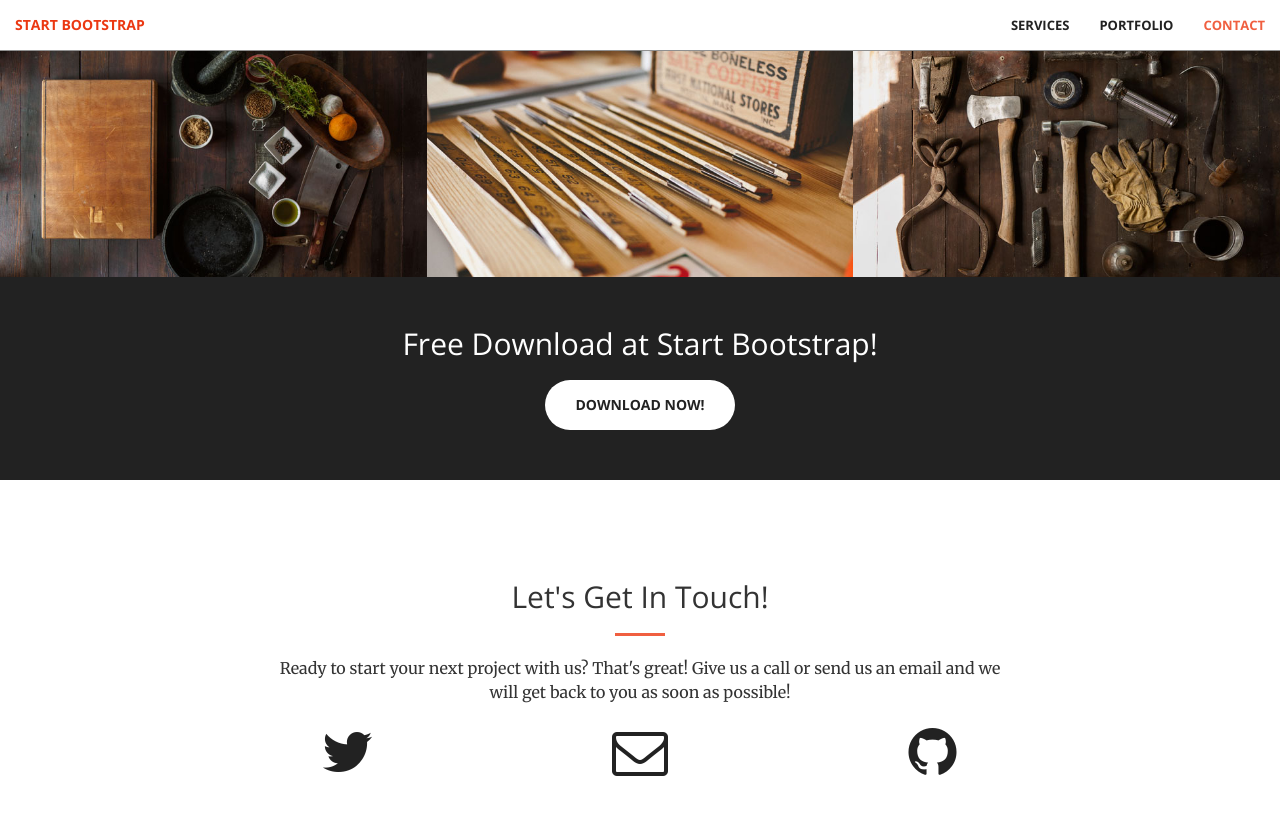
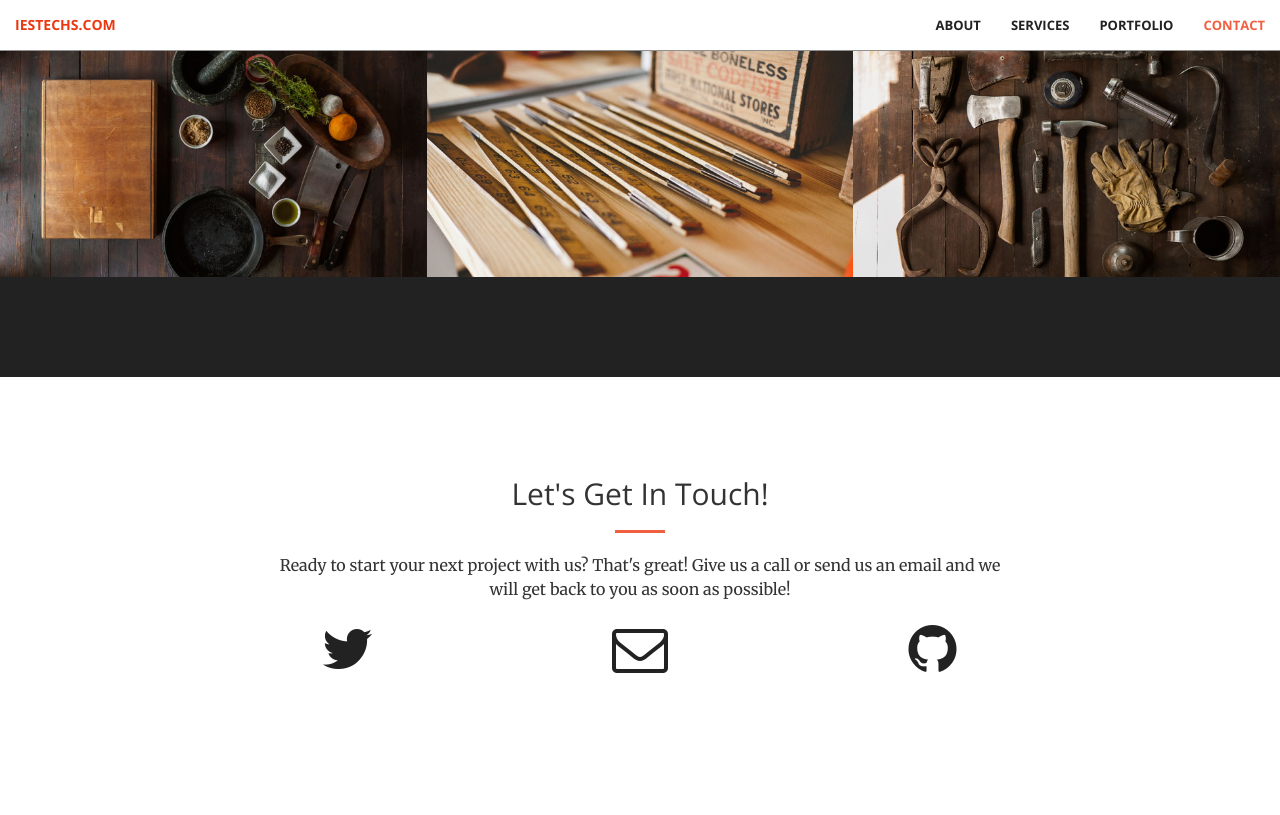
Before and after one commit to koelzerdev/koelzerdev.github.io, a Jekyll site: the page built from index.html, in a window 1280 px wide and 900 px high, scrolled down 1957 px. Shown: the top 815 px of the window. Built offline with Jekyll 4.4.1, drawn with Linux system fonts in a browser that asks for light colours.

Commit message:
few more changes

```diff
--- a/_includes/aside.html
+++ b/_includes/aside.html
@@ -1,8 +1,8 @@
   <aside class="bg-dark">
-      <div class="container text-center">
+      <!-- <div class="container text-center">
           <div class="call-to-action">
               <h2>Free Download at Start Bootstrap!</h2>
               <a href="#" class="btn btn-default btn-xl wow tada">Download Now!</a>
           </div>
-      </div>
+      </div> -->
   </aside>
--- a/_includes/nav.html
+++ b/_includes/nav.html
@@ -8,15 +8,15 @@
                 <span class="icon-bar"></span>
                 <span class="icon-bar"></span>
             </button>
-            <a class="navbar-brand page-scroll" href="#page-top">Start Bootstrap</a>
+            <a class="navbar-brand page-scroll" href="#page-top"> IEStechs.com </a>
         </div>
 
         <!-- Collect the nav links, forms, and other content for toggling -->
         <div class="collapse navbar-collapse" id="bs-example-navbar-collapse-1">
             <ul class="nav navbar-nav navbar-right">
-                <!-- <li>
+                <li>
                     <a class="page-scroll" href="#about">About</a>
-                </li> -->
+                </li>
                 <li>
                     <a class="page-scroll" href="#services">Services</a>
                 </li>
```
